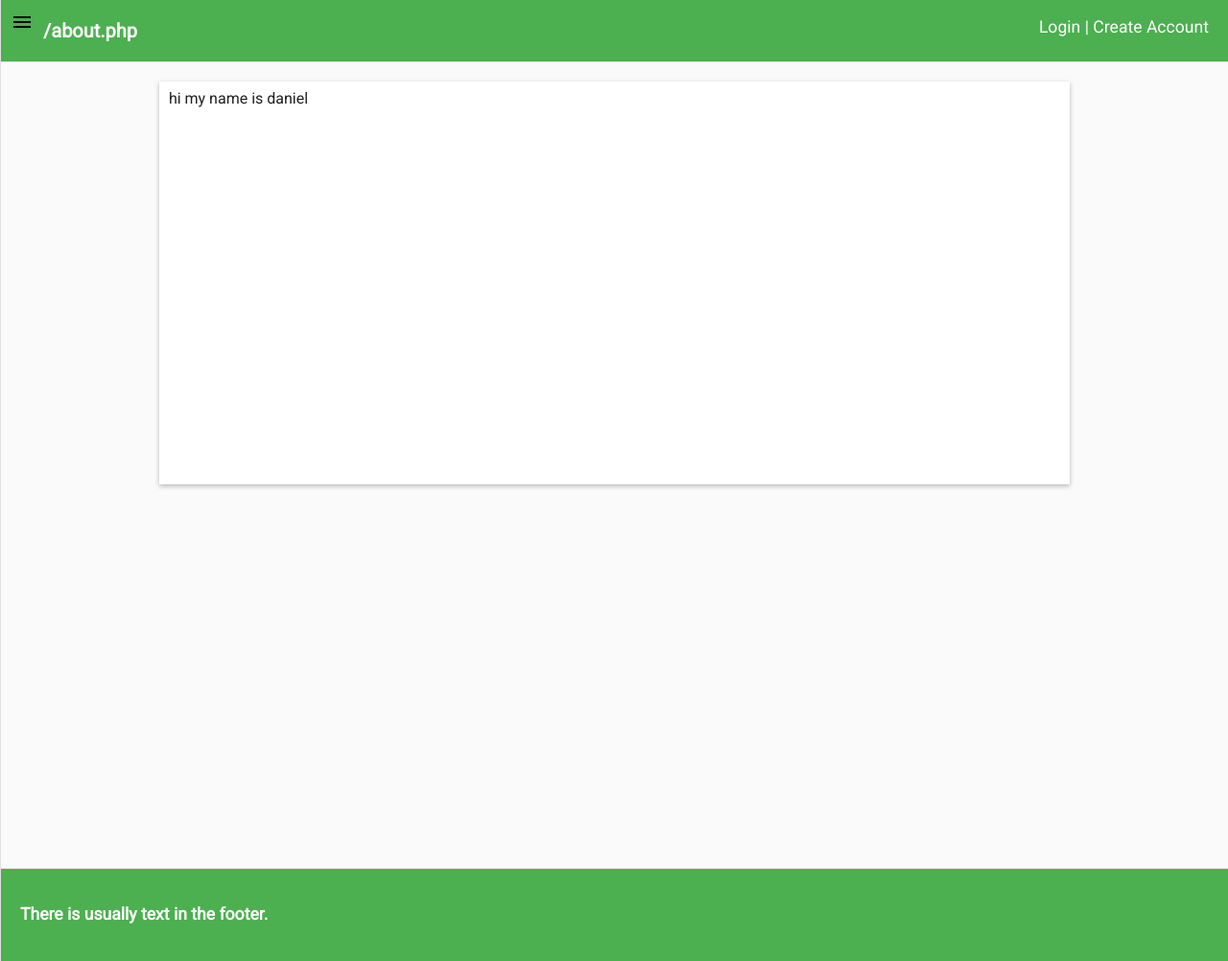
After one commit to thaniri/tpc2017, a PHP site: page /about.php in a window 1280 px wide. The commit adds this page. Shown: the whole page at 96% size. Run offline with PHP 8.4, Linux system fonts and the light colour scheme.

Commit message:
created about page

```diff
--- /dev/null
+++ b/about.php
@@ -0,0 +1,25 @@
+<!DOCTYPE html>
+    <head>
+        <title>About Us</title>
+		<meta name="description" content="TPC Ecommerce Home Page">
+		<meta charset="UTF-8">
+        <link href="css/styles.css" rel="stylesheet"/>
+        <link href="https://fonts.googleapis.com/css?family=Roboto" rel="stylesheet">
+		<link rel="icon" type="image/ico" href="images/logo.ico"/>
+		<script src="./scripts/validate.js"></script>
+   </head>
+    <body>
+        <div id="leftCol">
+			<?php include 'incs/nav.php';?>
+		</div>
+		<div id="rightCol">
+			<?php
+				include 'incs/header.php';
+				echo '<main>';
+				include 'incs/mainAbout.php'; // change
+				echo '</main>';
+				include 'incs/footer.php';
+			?>
+		</div>
+    </body>
+</html>
--- a/incs/header.php
+++ b/incs/header.php
@@ -1,5 +1,5 @@
 <?php
-//error_reporting(0);
+error_reporting(0);
 //error reporting needs to be 0 here for the second session session_start
 //this second session start needs to be here in order to echo the usenername into the header
 session_start();
--- /dev/null
+++ b/incs/mainAbout.php
@@ -0,0 +1,5 @@
+<?php
+echo '<div class="largeContent">
+hi my name is daniel
+</div>';
+?>
--- a/incs/nav.php
+++ b/incs/nav.php
@@ -8,6 +8,7 @@ echo'<nav>
 			<a href="./styleguide.php"><li>Style Guide</li></a>
 			<a href="./shop.php"><li>Shop</li></a>
 			<a href="./cart.php"><li>Cart</li></a>
+			<a href="./about.php"><li>About</li></a>
 		</ul>
 	</div>
 	<div id="botNav">
```
